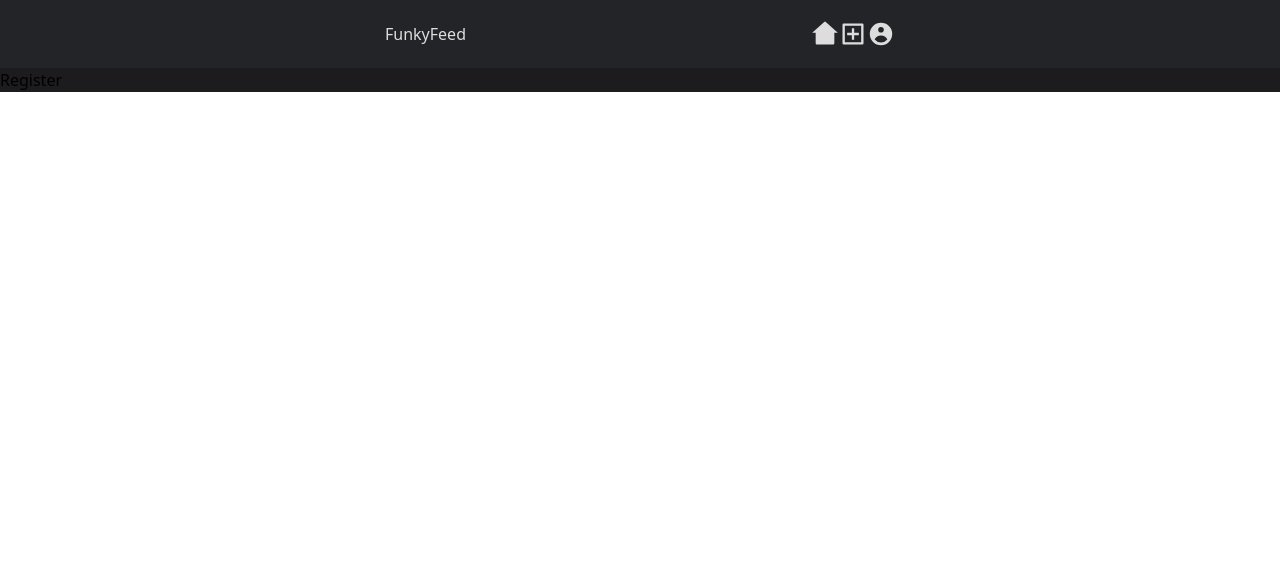
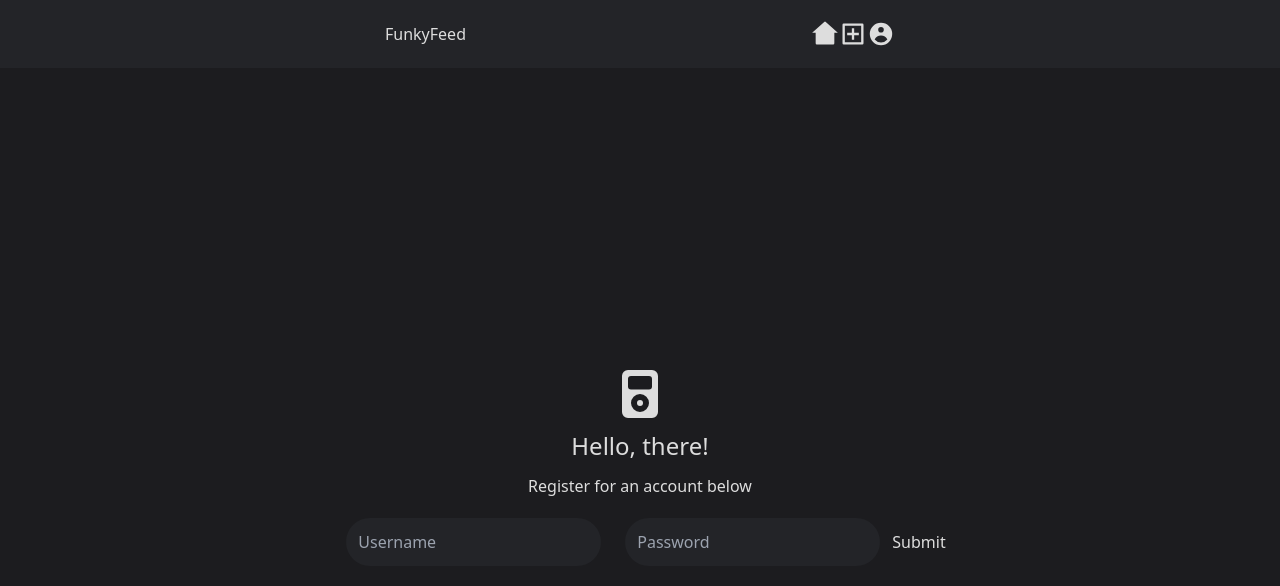
Before and after one commit to ConnerFoster/wonderwall, a React (Create React App) app in the folder frontend/: page /register in a window 1280 px wide. Shown: the top 586 px of the page. Built offline with nearby package versions, Linux system fonts and the light colour scheme.

Commit message:
Add login page

```diff
--- a/frontend/src/pages/Login.jsx
+++ b/frontend/src/pages/Login.jsx
@@ -1,7 +1,58 @@
-import React from 'react'
+import { useState, useEffect } from 'react'
+import { BsFillMusicPlayerFill } from 'react-icons/bs'
 
 function Login() {
-  return <div>Login</div>
+  const [formData, setFormData] = useState({
+    username: '',
+    password: '',
+  })
+
+  const { username, password } = formData
+
+  const onChange = (e) => {
+    setFormData((prevState) => ({
+      ...prevState,
+      [e.target.name]: e.target.value,
+    }))
+  }
+
+  const onSubmit = (e) => {
+    e.preventDefault()
+  }
+
+  return (
+    <div className='h-screen text-[#ddd] text-center flex flex-col gap-5 justify-center'>
+      <section className='flex flex-col items-center gap-3'>
+        <BsFillMusicPlayerFill className='w-12 h-12' />
+        <h1 className='text-2xl'>Welcome back! &#128075;</h1>
+        <h3>Please enter your login credentials below</h3>
+      </section>
+
+      <section>
+        <form onSubmit={onSubmit}>
+          <input
+            type='text'
+            id='username'
+            name='username'
+            value={username}
+            placeholder='Username'
+            className='inputs'
+            onChange={onChange}
+          />
+          <input
+            type='text'
+            id='password'
+            name='password'
+            value={password}
+            placeholder='Password'
+            className='inputs'
+            onChange={onChange}
+          />
+          <button type='submit'>Submit</button>
+        </form>
+      </section>
+    </div>
+  )
 }
 
 export default Login
--- a/frontend/src/pages/Register.jsx
+++ b/frontend/src/pages/Register.jsx
@@ -1,7 +1,51 @@
-import React from 'react'
+import { useState, useEffect } from 'react'
+import { BsFillMusicPlayerFill } from 'react-icons/bs'
 
 function Register() {
-  return <div>Register</div>
+  const [formData, setFormData] = useState({
+    username: '',
+    password: '',
+  })
+
+  const { username, password } = formData
+
+  const onChange = () => {}
+
+  const onSubmit = () => {}
+
+  return (
+    <div className='h-screen text-[#ddd] text-center flex flex-col gap-5 justify-center'>
+      <section className='flex flex-col items-center gap-3'>
+        <BsFillMusicPlayerFill className='w-12 h-12' />
+        <h1 className='text-2xl'>Hello, there!</h1>
+        <h3>Register for an account below</h3>
+      </section>
+
+      <section>
+        <form onSubmit={onSubmit}>
+          <input
+            type='text'
+            id='username'
+            name='username'
+            value={username}
+            placeholder='Username'
+            className='inputs'
+            onChange={onChange}
+          />
+          <input
+            type='text'
+            id='password'
+            name='password'
+            value={password}
+            placeholder='Password'
+            className='inputs'
+            onChange={onChange}
+          />
+          <button type='submit'>Submit</button>
+        </form>
+      </section>
+    </div>
+  )
 }
 
 export default Register
```
